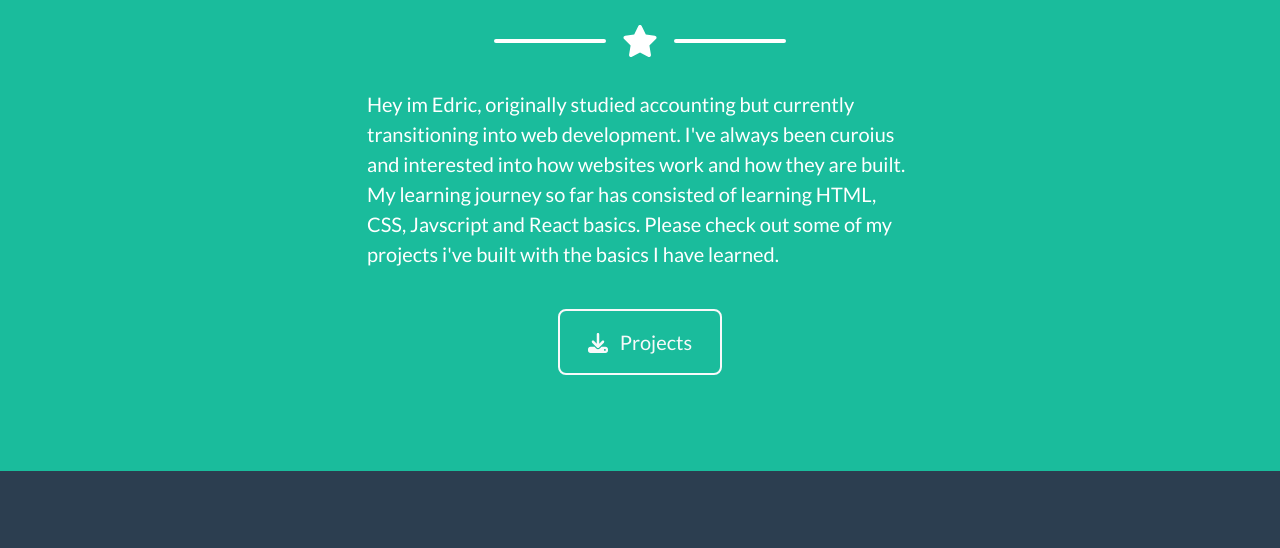
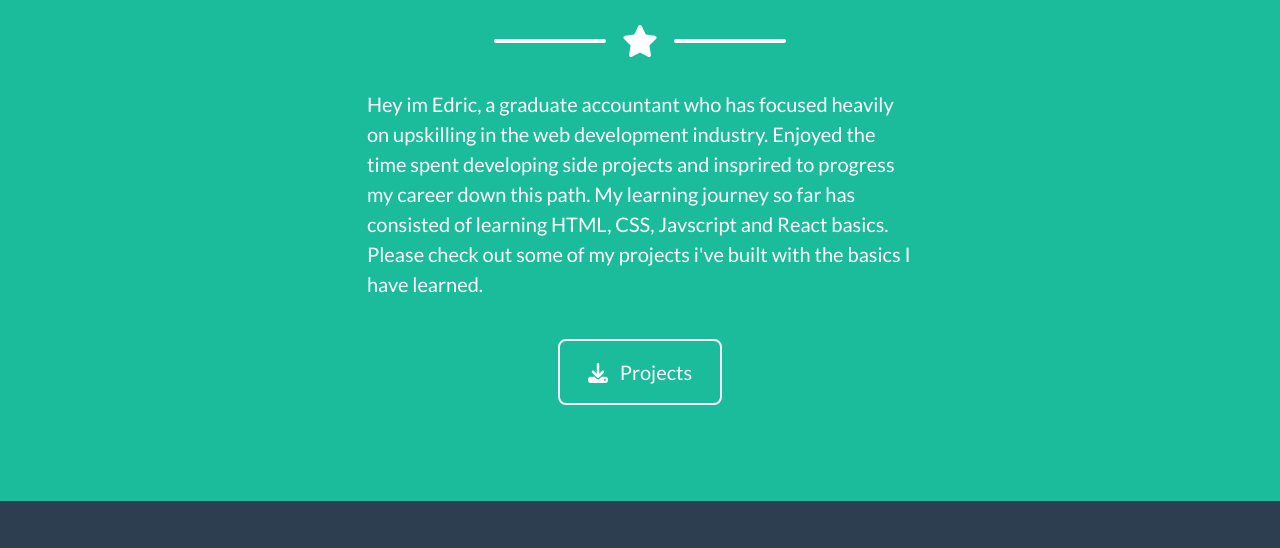
Before and after one commit to edrickhoo/Portfolio, a plain HTML site: page index.html in a window 1280 px wide. Shown: the part 1476-2024 px from the top of the page. Drawn offline with nearby package versions, Linux system fonts and the light colour scheme.

Commit message:
Update index.html
Update about

```diff
--- a/index.html
+++ b/index.html
@@ -199,7 +199,7 @@
         <div class="row">
           <div class="col-lg-6 m-auto">
             <p class="lead">
-              Hey im Edric, originally studied accounting but currently transitioning into web development. I've always been curoius and interested into how websites work and how they are built. My learning journey so far has consisted of learning HTML, CSS, Javscript and React basics. Please check out some of my projects i've built with the basics I have learned.
+              Hey im Edric, a graduate accountant who has focused heavily on upskilling in the web development industry. Enjoyed the time spent developing side projects and insprired to progress my career down this path.  My learning journey so far has consisted of learning HTML, CSS, Javscript and React basics. Please check out some of my projects i've built with the basics I have learned.
             </p>
           </div>
 
```
